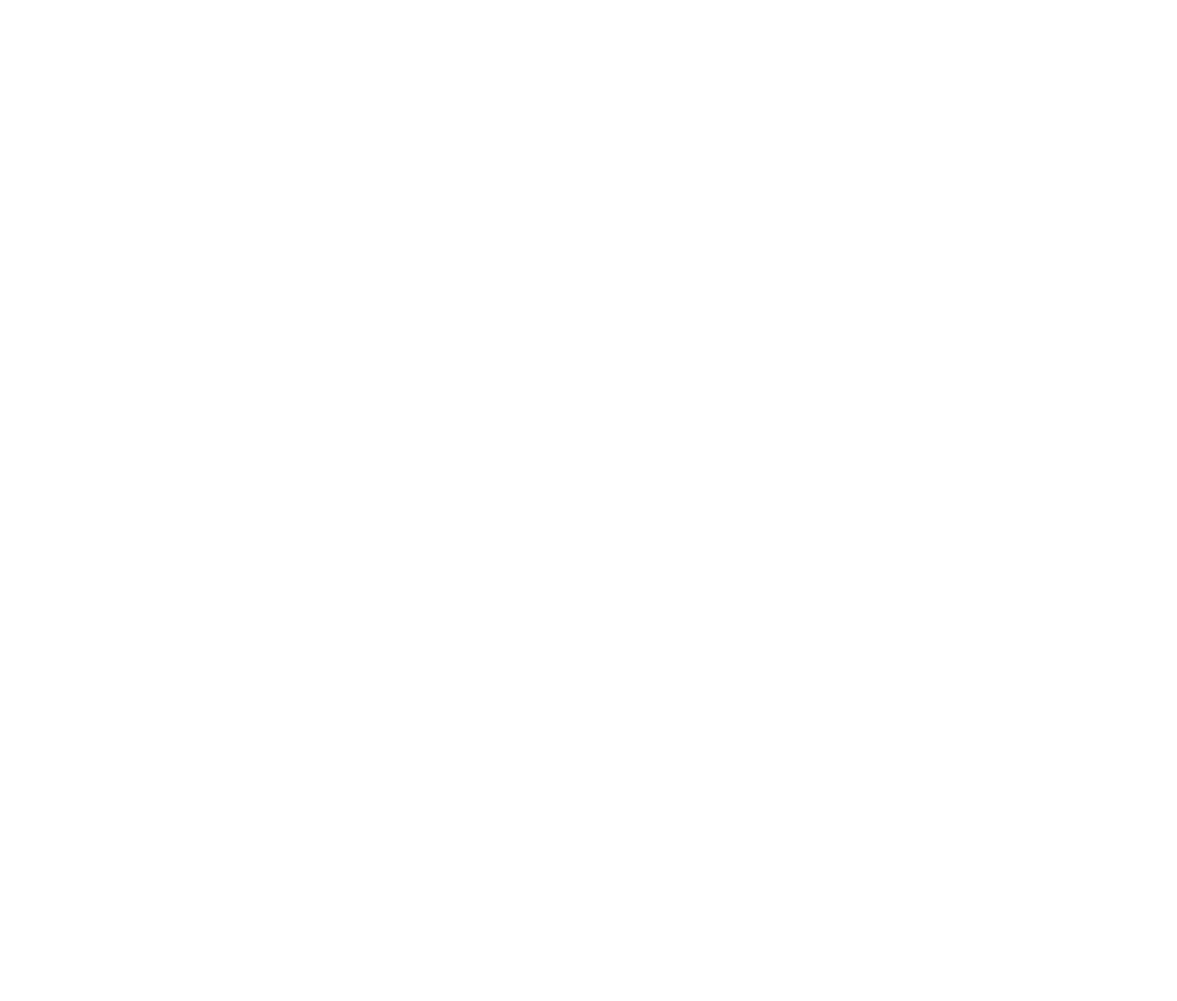
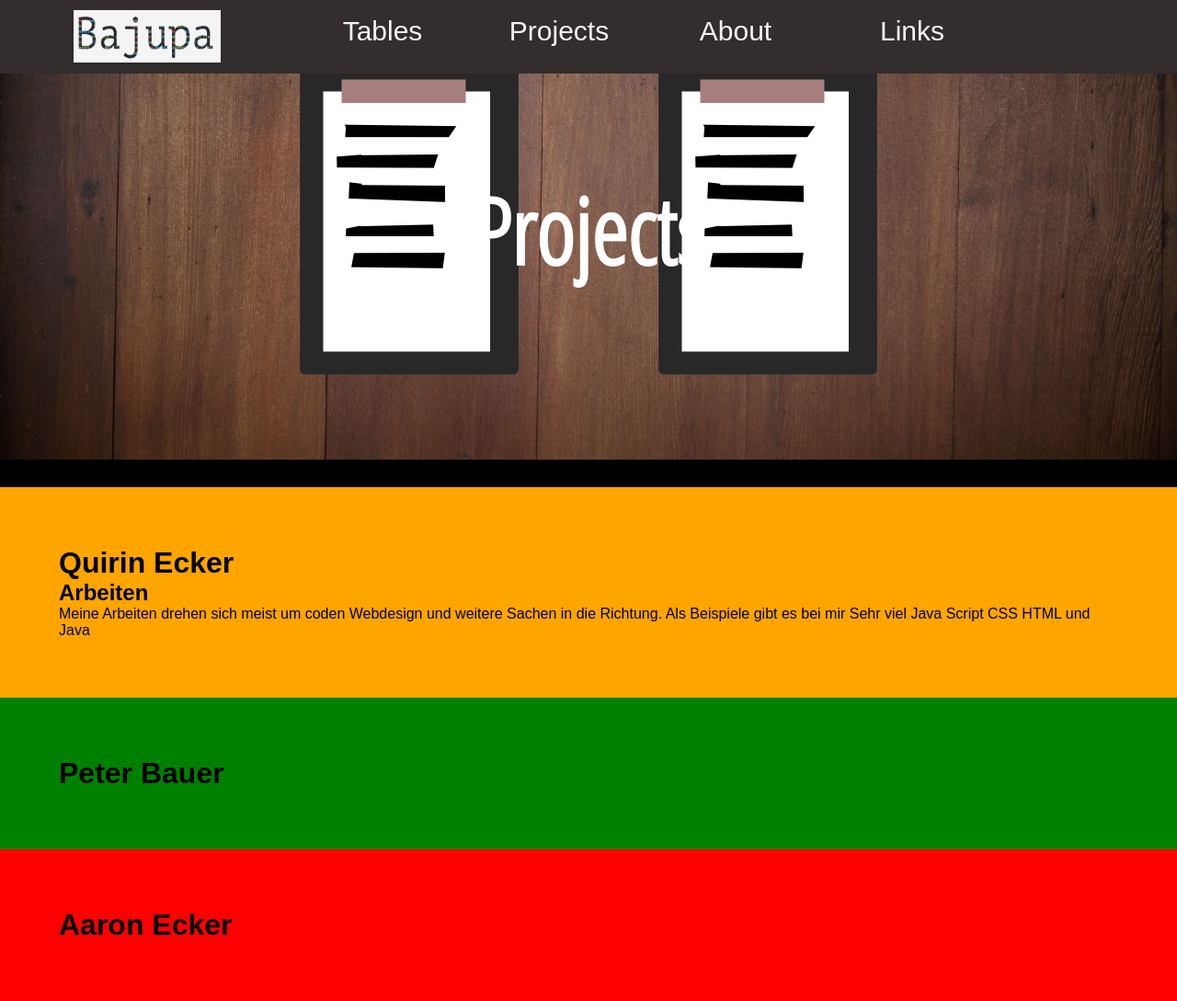
Before and after one commit to QuirinEcker/bajupa, a plain HTML site: page Pages/About.html in a window 1280 px wide. Shown: the whole page at 92% size. Before the commit the page ends 800 px from the top, so only its background shows below. Drawn offline with Linux system fonts and the light colour scheme.

Commit message:
About site added

```diff
--- a/Pages/About.html
+++ b/Pages/About.html
@@ -3,8 +3,88 @@
 	<head>
 		<meta charset="UTF-8">
 		<title>Untitled Document</title>
+		<link rel="stylesheet" href="../Style/MainMenu.css">
+		<link rel="stylesheet" href="../Style/MainContent.css">
+		<link rel="stylesheet" href="../Style/contentOnly.css">
+		<link rel="stylesheet" href="../Style/TableQuirin.css">
+		<link rel="stylesheet" href="../Style/InfoBoxes.css">
 	</head>
 
 	<body>
+		<script type="text/javascript" src="../Scripts/DropDownMenus.js"></script>
+		<script type="text/javascript" src="../Scripts/Table.js"></script>
+		<script type="text/javascript" src="../Scripts/menuHover.js"></script>
+		<script type="text/javascript" src="../Scripts/shortAnimations.js"></script>
+
+		<div class="MainMenu">
+			<ul class="menu">
+				<a href="Index.html"><li id="logo"></li></a>
+				<a href="Tables.html">
+					<li id="tables" onMouseOver="dropDownTableDisplay(0)" onMouseOut="dropDownTableNone(0)">
+						<div onMouseOver="dropDownProjectsDisplay(0)" onMouseOut="dropDownProjectsNone(0)" class="hoverUnderline"></div>
+						<span>Tables</span>
+					</li>
+				</a>
+				<a href="Projects.html">
+					<li id="projects" onMouseOver="dropDownProjectsDisplay(1)" onMouseOut="dropDownProjectsNone(1)">
+						<div onMouseOver="dropDownProjectsDisplay(1)" onMouseOut="dropDownProjectsNone(1)" class="hoverUnderline"></div>
+						<span>Projects</span>
+					</li>
+				</a>
+				<a href="about.html">
+					<li id="About" onMouseOver="dropDownAboutDisplay(2)" onMouseOut="dropDownAboutNone(2)">
+						<div onMouseOver="dropDownAboutDisplay(2)" onMouseOut="dropDownAboutNone(2)" class="hoverUnderline"></div>
+						<span>About</span>
+					</li>
+				</a>
+				<a href="links.html">
+					<li id="Links" onMouseOver="dropDownLinksDisplay(3)" onMouseOut="dropDownLinksNone(3)">
+						<div onMouseOver="dropDownLinksDisplay(3)" onMouseOut="dropDownLinksNone(3)" class="hoverUnderline"></div>
+						<span>Links</span>
+					</li>
+				</a>
+			</ul>
+
+			<ul id="DropDownTable" onMouseOver="dropDownTableDisplay(0)" onMouseOut="dropDownTableNone(0)">
+				<a class="nodec" href="Tables.html" onclick="giveNumberOfClass(1)"><li class="tables">Peter</li></a>
+				<a class="nodec" href="Tables.html" onclick="giveNumberOfClass(2)"><li class="tables">Aaron</li></a>
+				<a class="nodec" href="Tables.html" onclick="giveNumberOfClass(3)"><li class="tables">Quirin</li></a>
+			</ul>
+
+			<ul id="DropDownProjects" onMouseOver="dropDownProjectsDisplay(1)" onMouseOut="dropDownProjectsNone(1)">
+				<a class="nodec" href="https://github.com/Bauepete"><li class="tables">Github : Peter Bauer</li></a>
+				<a class="nodec" href="BGWLibrary.html"><li class="tables">BGW : Aaron Ecker</li></a>
+				<a class="nodec" href="https://github.com/QuirinEcker"><li class="tables">Github : Quirin Ecker</li></a>
+			</ul>
+
+			<ul id="DropDownAbout" onMouseOver="dropDownAboutDisplay(2)" onMouseOut="dropDownAboutNone(2)">
+				<a class="nodec" href="#"><li class="tables">1</li></a>
+				<a class="nodec" href="#"><li class="tables">2</li></a>
+				<a class="nodec" href="#"><li class="tables">3</li></a>
+			</ul>
+
+			<ul id="DropDownLinks" onMouseOver="dropDownLinksDisplay(3)" onMouseOut="dropDownLinksNone(3)">
+				<a class="nodec" href="links.html"><li class="tables">1</li></a>
+				<a class="nodec" href="links.html"><li class="tables">2</li></a>
+				<a class="nodec" href="links.html"><li class="tables">3</li></a>
+			</ul>
+		</div>
+
+		<div id="aboutContent">
+			<div class="placeholder6"><div class="schriftCenter"><h1>Projects</h1></div></div>
+			<div id="InfoQuirin">
+				<h1> Quirin Ecker </h1>
+				<h2> Arbeiten </h2>
+				<p>
+					Meine Arbeiten drehen sich meist um coden Webdesign und weitere Sachen in die Richtung. Als Beispiele gibt es bei mir Sehr viel Java Script CSS HTML und Java
+				</p>
+			</div>
+			<div id="InfoPeter">
+				<h1> Peter Bauer </h1>
+			</div>
+			<div id="InfoAaron">
+				<h1> Aaron Ecker </h1>
+			</div>
+		</div>
 	</body>
 </html>
--- /dev/null
+++ b/Style/InfoBoxes.css
@@ -0,0 +1,20 @@
+#aboutContent {
+}
+
+#InfoQuirin {
+	background-color: orange;
+	width: 90%;
+	padding: 5%;
+}
+
+#InfoAaron {
+	background-color: red;
+	width: 90%;
+	padding: 5%;
+}
+
+#InfoPeter {
+	background-color: green;
+	width: 90%;
+	padding: 5%;
+}
--- a/Style/contentOnly.css
+++ b/Style/contentOnly.css
@@ -26,6 +26,18 @@
 	background-size: cover;
 	background-position: center;
 	background-image: url(../images/StiftundBlock.png);
+}
+
+.placeholder6 {
+	display: flex;
+	justify-content: center;
+	align-items: center;
+	width: 100%; height: 500px;
+	background-image: url(../images/block.png), url(../images/block.png), url(../images/004-wood-melamine-subttle-pattern-background-pat.jpg);
+	background-size: 500px, 500px, cover;
+	background-repeat: no-repeat, no-repeat, no-repeat;
+	background-position: 25%, 75%, center;
+	border-bottom: 30px solid black;
 }
 
 .placeholder5 {
@@ -143,7 +155,7 @@
 	padding-left: 60px;
 }
 
-#schriftCenter h1 {
+.schriftCenter h1 {
 	margin: 0 auto;
 	color: white;
 	font-family: 'Open Sans Condensed', sans-serif;
```
Also changed, not shown: images/004-wood-melamine-subttle-pattern-background-pat.jpg (added), images/block.png (added), 1 other file. Lines whose indentation alone changed are shown as unchanged.
